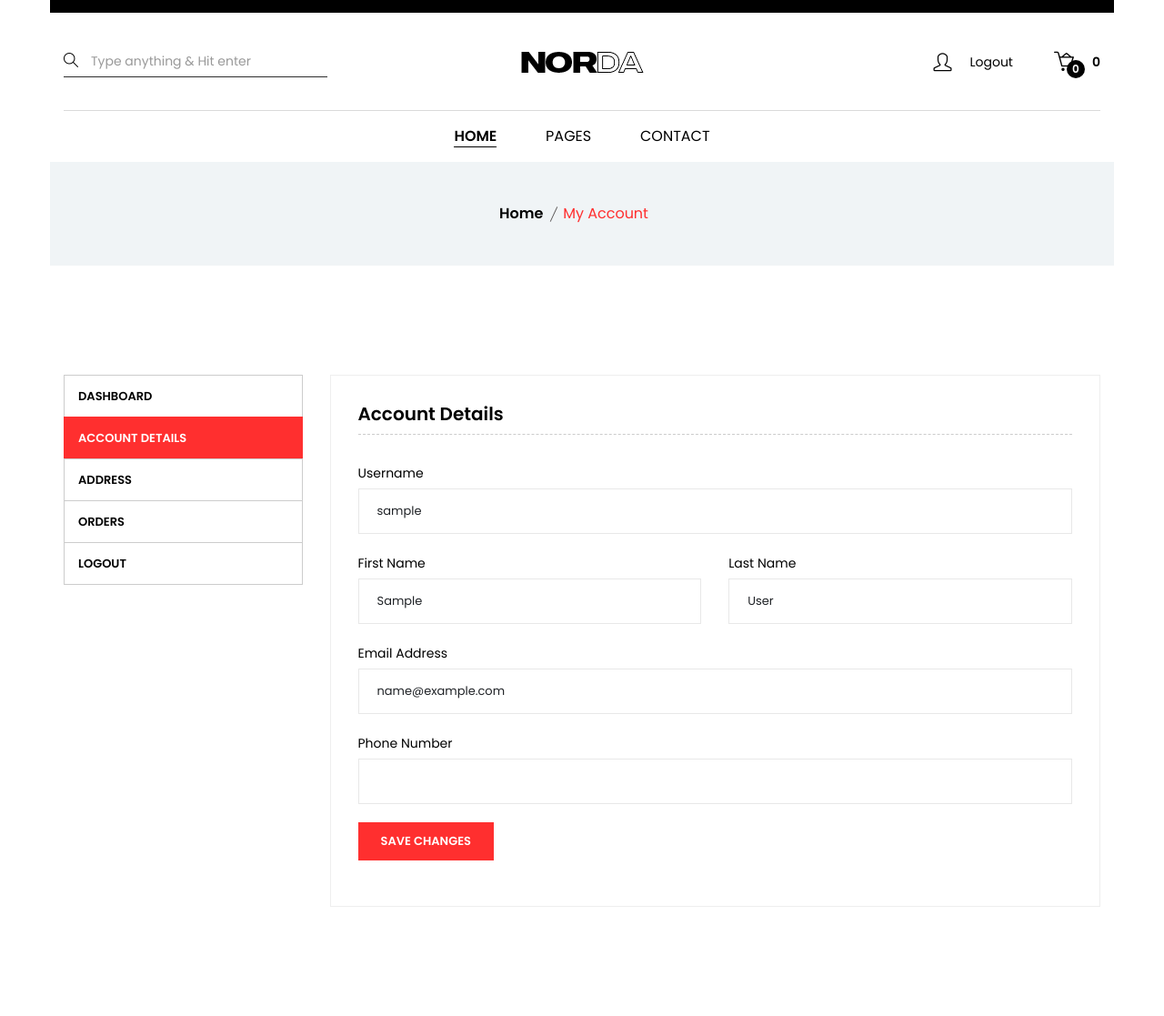
After one commit to alisharafi88/new_online_hop, a Django app: page /accounts/profile/ in a window 1280 px wide, after a click on "ACCOUNT DETAILS". The commit adds this page. Shown: the whole page at 91% size. Run offline with Django 4.2, Linux system fonts and the light colour scheme; the visitor is signed in with stand-in values (Sample User, id 1); style sheets or scripts are compiled from the project's sources; some libraries are stand-ins or nearby versions.

Commit message:
try to make queries work better

```diff
--- a/accounts/admin.py
+++ b/accounts/admin.py
@@ -14,7 +14,7 @@ class CustomUserAdmin(UserAdmin):
 
     fieldsets = (
         (None, {"fields": ("username", "password")}),
-        (_("Personal info"), {"fields": ("first_name", "last_name", "email",)}),
+        (_("Personal info"), {"fields": ("first_name", "last_name", "email", "phone_number")}),
         (
             _("Permissions"),
             {
--- a/accounts/forms.py
+++ b/accounts/forms.py
@@ -1,4 +1,7 @@
-from django.contrib.auth.forms import UserCreationForm, UserChangeForm
+from django.contrib.auth.forms import UserCreationForm, UserChangeForm, PasswordChangeForm, UsernameField
+from django import forms
+
+from .models import CustomUser
 
 
 class CustomUserCreationForm(UserCreationForm):
@@ -6,4 +9,7 @@ class CustomUserCreationForm(UserCreationForm):
 
 
 class CustomUserChangeForm(UserChangeForm):
-    pass
+    class Meta:
+        model = CustomUser
+        fields = "__all__"
+        field_classes = {"username": UsernameField}
--- /dev/null
+++ b/accounts/templates/accounts/profile.html
@@ -0,0 +1,202 @@
+{% extends '-base.html' %}
+{% load i18n %}
+{% load widget_tweaks %}
+
+{% block title %}
+    {% translate 'Profile' %}
+{% endblock %}
+
+{% block context %}
+    <div class="breadcrumb-area bg-gray">
+        <div class="container">
+            <div class="breadcrumb-content text-center">
+                <ul>
+                    <li>
+                        <a href="{% url 'products:product_list' %}">{% trans 'Home' %}</a>
+                    </li>
+                    <li class="active">{% trans 'my account' %}</li>
+                </ul>
+            </div>
+        </div>
+    </div>
+    <!-- my account wrapper start -->
+    <div class="my-account-wrapper pt-120 pb-120">
+        <div class="container">
+            <div class="row">
+                <div class="col-lg-12">
+                    <!-- My Account Page Start -->
+                    <div class="myaccount-page-wrapper">
+                        <!-- My Account Tab Menu Start -->
+                        <div class="row">
+                            <div class="col-lg-3 col-md-4">
+                                <div class="myaccount-tab-menu nav" role="tablist">
+                                    <a href="#dashboad" class="active" data-toggle="tab"><i class="fa fa-dashboard"></i>
+                                        {% trans 'Dashboard' %}</a>
+                                    <a href="#account-info" data-toggle="tab"><i
+                                            class="fa fa-user"></i> {% trans 'Account Details' %}</a>
+                                    <a href="#address-edit" data-toggle="tab"><i class="fa fa-map-marker"></i>
+                                        {% trans 'address' %}</a>
+                                    <a href="#orders" data-toggle="tab"><i
+                                            class="fa fa-cart-arrow-down"></i> {% trans 'Orders' %}</a>
+                                    <a href="{% url 'account_logout' %}"><i
+                                            class="fa fa-sign-out"></i> {% trans 'Logout' %}</a>
+                                </div>
+                            </div>
+                            <!-- My Account Tab Menu End -->
+                            <!-- My Account Tab Content Start -->
+                            <div class="col-lg-9 col-md-8">
+                                <div class="tab-content" id="myaccountContent">
+                                    <!-- Single Tab Content Start -->
+                                    <div class="tab-pane fade show active" id="dashboad" role="tabpanel">
+                                        <div class="myaccount-content">
+                                            <h3>{% trans 'Dashboard' %}</h3>
+                                            <div class="welcome">
+                                                <p>{% trans 'Hello,' %} <strong>{{ user.username }}</strong></p>
+                                            </div>
+
+                                            <p class="mb-0">
+                                                {% trans 'From your account dashboard. you can easily check & view your recent orders, manage your shipping and billing addresses and edit your password and account details.' %}
+                                            </p>
+                                        </div>
+                                    </div>
+                                    <!-- Single Tab Content End -->
+                                    <!-- Single Tab Content Start -->
+                                    <div class="tab-pane fade" id="account-info" role="tabpanel">
+                                        <div class="myaccount-content">
+                                            <h3>{% trans 'Account Details' %}</h3>
+                                            <div class="account-details-form">
+                                                <form action="{% url 'accounts:profile' %}" method="post">
+                                                    {% csrf_token %}
+                                                    {{ user_form.non_field_errors }}
+                                                    <div class="single-input-item">
+                                                        {{ user_form.username.errors | safe }}
+                                                        <label for="display-name" class="required">{% trans 'Username' %}</label>
+                                                        {% render_field user_form.username name='username' type="text" id="display-name" %}
+                                                    </div>
+                                                    <div class="row">
+                                                        <div class="col-lg-6">
+                                                            <div class="single-input-item">
+                                                                {{ user_form.first_name.errors | safe }}
+                                                                <label for="first-name" class="required">{% trans 'First Name' %}</label>
+                                                                {% render_field user_form.first_name name='first_name' type="text" id="first-name" %}
+                                                            </div>
+                                                        </div>
+                                                        <div class="col-lg-6">
+                                                            <div class="single-input-item">
+                                                                {{ user_form.last_name.errors | safe }}
+                                                                <label for="last-name" class="required">{% trans 'last name' %}</label>
+                                                                {% render_field user_form.last_name name='last_name' type="text" id="last-name" %}
+                                                            </div>
+                                                        </div>
+                                                    </div>
+                                                    <div class="single-input-item">
+                                                        {{ user_form.email.errors | safe }}
+                                                        <label for="email" class="required">{% trans 'Email Address' %}</label>
+                                                        {% render_field user_form.email name='email' type="email" id="email" %}
+                                                    </div>
+                                                    <div class="single-input-item">
+                                                        {{ user_form.phone_number.errors | safe }}
+                                                        <label for="email" class="required">{% trans 'Phone Number' %}</label>
+                                                        {% render_field user_form.phone_number name='phone_number' type="phonenumber" id="phonenumber" %}
+                                                    </div>
+                                                    <div class="single-input-item">
+                                                        <button type="submit" class="check-btn sqr-btn ">{% trans 'Save Changes' %}</button>
+                                                    </div>
+                                                </form>
+{#                                                <form action="">#}
+{#                                                    <fieldset>#}
+{#                                                        <legend>{% trans 'Password change' %}</legend>#}
+{#                                                        <div class="single-input-item">#}
+{#                                                            <label for="current-pwd" class="required">{% trans 'Current Password' %}</label>#}
+{#                                                            {% render_field user_form type="password" id="current-pwd" %}#}
+{#                                                        </div>#}
+{#                                                        <div class="row">#}
+{#                                                            <div class="col-lg-6">#}
+{#                                                                <div class="single-input-item">#}
+{#                                                                    <label for="new-pwd" class="required">{% trans 'New Password' %}</label>#}
+{#                                                                    {% render_field type="password" id="new-pwd" %}#}
+{#                                                                </div>#}
+{#                                                            </div>#}
+{#                                                            <div class="col-lg-6">#}
+{#                                                                <div class="single-input-item">#}
+{#                                                                    <label for="confirm-pwd" class="required">{% trans 'Confirm Password' %}</label>#}
+{#                                                                    {% render_field type="password" id="confirm-pwd" %}#}
+{#                                                                </div>#}
+{#                                                            </div>#}
+{#                                                        </div>#}
+{#                                                    </fieldset>#}
+{#                                                </form>#}
+                                            </div>
+                                        </div>
+                                    </div> <!-- Single Tab Content End -->
+                                    <!-- Single Tab Content Start -->
+                                    <div class="tab-pane fade" id="address-edit" role="tabpanel">
+                                        <div class="myaccount-content">
+                                            <h3>Billing Address</h3>
+                                            <address>
+                                                <p><strong>Alex Tuntuni</strong></p>
+                                                <p>1355 Market St, Suite 900 <br>
+                                                    San Francisco, CA 94103</p>
+                                                <p>Mobile: (123) 456-7890</p>
+                                            </address>
+                                            <a href="#" class="check-btn sqr-btn "><i class="fa fa-edit"></i> Edit
+                                                Address</a>
+                                        </div>
+                                    </div>
+                                    <!-- Single Tab Content End -->
+                                    <!-- Single Tab Content Start -->
+                                    <div class="tab-pane fade" id="orders" role="tabpanel">
+                                        <div class="myaccount-content">
+                                            <h3>Orders</h3>
+                                            <div class="myaccount-table table-responsive text-center">
+                                                <table class="table table-bordered">
+                                                    <thead class="thead-light">
+                                                    <tr>
+                                                        <th>Order</th>
+                                                        <th>Date</th>
+                                                        <th>Status</th>
+                                                        <th>Total</th>
+                                                        <th>Action</th>
+                                                    </tr>
+                                                    </thead>
+                                                    <tbody>
+                                                    <tr>
+                                                        <td>1</td>
+                                                        <td>Aug 22, 2018</td>
+                                                        <td>Pending</td>
+                                                        <td>$3000</td>
+                                                        <td><a href="cart.html" class="check-btn sqr-btn ">View</a></td>
+                                                    </tr>
+                                                    <tr>
+                                                        <td>2</td>
+                                                        <td>July 22, 2018</td>
+                                                        <td>Approved</td>
+                                                        <td>$200</td>
+                                                        <td><a href="cart.html" class="check-btn sqr-btn ">View</a></td>
+                                                    </tr>
+                                                    <tr>
+                                                        <td>3</td>
+                                                        <td>June 12, 2017</td>
+                                                        <td>On Hold</td>
+                                                        <td>$990</td>
+                                                        <td><a href="cart.html" class="check-btn sqr-btn ">View</a></td>
+                                                    </tr>
+                                                    </tbody>
+                                                </table>
+                                            </div>
+                                        </div>
+                                    </div>
+                                    <!-- Single Tab Content End -->
+
+
+                                </div>
+                            </div> <!-- My Account Tab Content End -->
+                        </div>
+                    </div> <!-- My Account Page End -->
+                </div>
+            </div>
+        </div>
+    </div>
+    <!-- my account wrapper end -->
+
+{% endblock %}
--- a/accounts/urls.py
+++ b/accounts/urls.py
@@ -5,5 +5,5 @@ from . import views
 
 app_name = 'accounts'
 urlpatterns = [
-    # path('registr_login/', views.CustomAllauthSignupView.as_view, name='signup_account')
+    path('profile/', views.ProfileView.as_view(), name='profile')
 ]
--- a/accounts/views.py
+++ b/accounts/views.py
@@ -1 +1,28 @@
-from django.shortcuts import render
+from django.shortcuts import render, redirect
+from django.views import View
+from django.contrib import messages
+from django.utils.translation import gettext as _
+
+from .models import CustomUser, UserAddress
+from .forms import CustomUserChangeForm
+
+
+class ProfileView(View):
+    def get(self, request):
+        user_form = CustomUserChangeForm(instance=request.user)
+        address = request.user.addresses.all()
+        return render(request, 'accounts/profile.html', {'user': request.user, 'address': address, 'user_form': user_form})
+
+    def post(self, request):
+        user_form = CustomUserChangeForm(request.POST)
+        if user_form.is_valid():
+            user_form.save()
+            messages.success(request, _('You Change your profile successfully!'), 'success')
+            return redirect('accounts:profile')
+        # messages.error(request, _('Somthing WRONG happened, Try again!'), 'danger')
+        # return redirect('accounts:profile')
+
+
+class ChangePassword(View):
+    def Post(self, request):
+        pass
--- a/config/urls.py
+++ b/config/urls.py
@@ -23,6 +23,8 @@ from django.conf.urls.static import static
 urlpatterns = [
     path('admin/', admin.site.urls),
     path('accounts/', include('allauth.urls')),
+    path('accounts/', include('accounts.urls')),
     path('', include('products.urls', namespace='products')),
     path('cart/', include('cart.urls', namespace='cart')),
+    path("__debug__/", include("debug_toolbar.urls")),
 ] + static(settings.MEDIA_URL, document_root=settings.MEDIA_ROOT)
--- a/products/models.py
+++ b/products/models.py
@@ -10,9 +10,11 @@ from accounts import models as account
 
 
 class ProductsCategory(models.Model):
+    STATUS_PARENT = 'p'
+    STATUS_CHILD = 'c'
     STATUS_CHOICES = (
-        ('parent',),
-        ('child',),
+        (STATUS_PARENT, 'parent'),
+        (STATUS_CHILD, 'child'),
     )
     title = models.CharField(_('Title'), max_length=50)
     description = RichTextField(blank=True, null=True)
--- a/products/templates/products/product_detail.html
+++ b/products/templates/products/product_detail.html
@@ -263,7 +263,7 @@
                         <div id="des-details3" class="tab-pane">
                             <div class="review-wrapper">
                                 <h2>{{ product.comments|is_active|length }} {% trans 'Comment(s) for' %} {{ product.title }}</h2>
-                                {% for comment in product.comments.all|is_active %}
+                                {% for comment in comments %}
                                     <div class="single-review">
                                         {% if comment.user.profile %}
                                             <div class="review-img">
@@ -351,7 +351,7 @@
                 </div>
                 {% for category_product in category_products %}
                     <div class="">
-                        {% for product_r in category_product.products.all|is_active %}
+                        {% for product_r in category_product.products.all %}
                             {% if product_r != product %}
                                 <div class="related-product-active">
                                     {% if product_r.is_discount %}
--- a/templates/inc/header.html
+++ b/templates/inc/header.html
@@ -64,23 +64,12 @@
                                     </li>
                                     <li><a href="#">{% trans 'PAGES' %} </a>
                                         <ul class="sub-menu-style">
-                                            <li><a href="about-us.html">about us </a></li>
-                                            <li><a href="cart.html">cart page</a></li>
-                                            <li><a href="checkout.html">checkout </a></li>
-                                            <li><a href="my-account.html">my account</a></li>
-                                            <li><a href="wishlist.html">wishlist </a></li>
-                                            <li><a href="compare.html">compare </a></li>
-                                            <li><a href="contact.html">contact us </a></li>
-                                            <li><a href="order-tracking.html">order tracking</a></li>
-                                            <li><a href="login-register.html">login / register </a></li>
-                                        </ul>
-                                    </li>
-                                    <li><a href="blog.html">BLOG </a>
-                                        <ul class="sub-menu-style">
-                                            <li><a href="blog.html">blog standard </a></li>
-                                            <li><a href="blog-no-sidebar.html">blog no sidebar </a></li>
-                                            <li><a href="blog-right-sidebar.html">blog right sidebar</a></li>
-                                            <li><a href="blog-details.html">blog details</a></li>
+                                            <li><a href="{% url 'accounts:profile' %}">{% trans 'my account' %}</a></li>
+                                            <li><a href="wishlist.html">{% trans 'wishlist' %} </a></li>
+                                            <li><a href="checkout.html">{% trans 'checkout' %} </a></li>
+                                            <li><a href="contact.html">{% trans 'contact us' %} </a></li>
+                                            <li><a href="order-tracking.html">{% trans 'order tracking' %}</a></li>
+                                            <li><a href="login-register.html">{% trans 'login / register' %} </a></li>
                                         </ul>
                                     </li>
                                     <li><a href="contact.html">CONTACT </a></li>
```
Also changed, not shown: accounts/models.py (+10 -1 lines), config/settings.py (+17 -1 lines), products/views.py (+15 -14 lines), accounts/migrations/0002_customuser_phone_number_useraddress.py (added), products/migrations/0004_remove_product_average_rate_alter_product_og_price.py (added).
